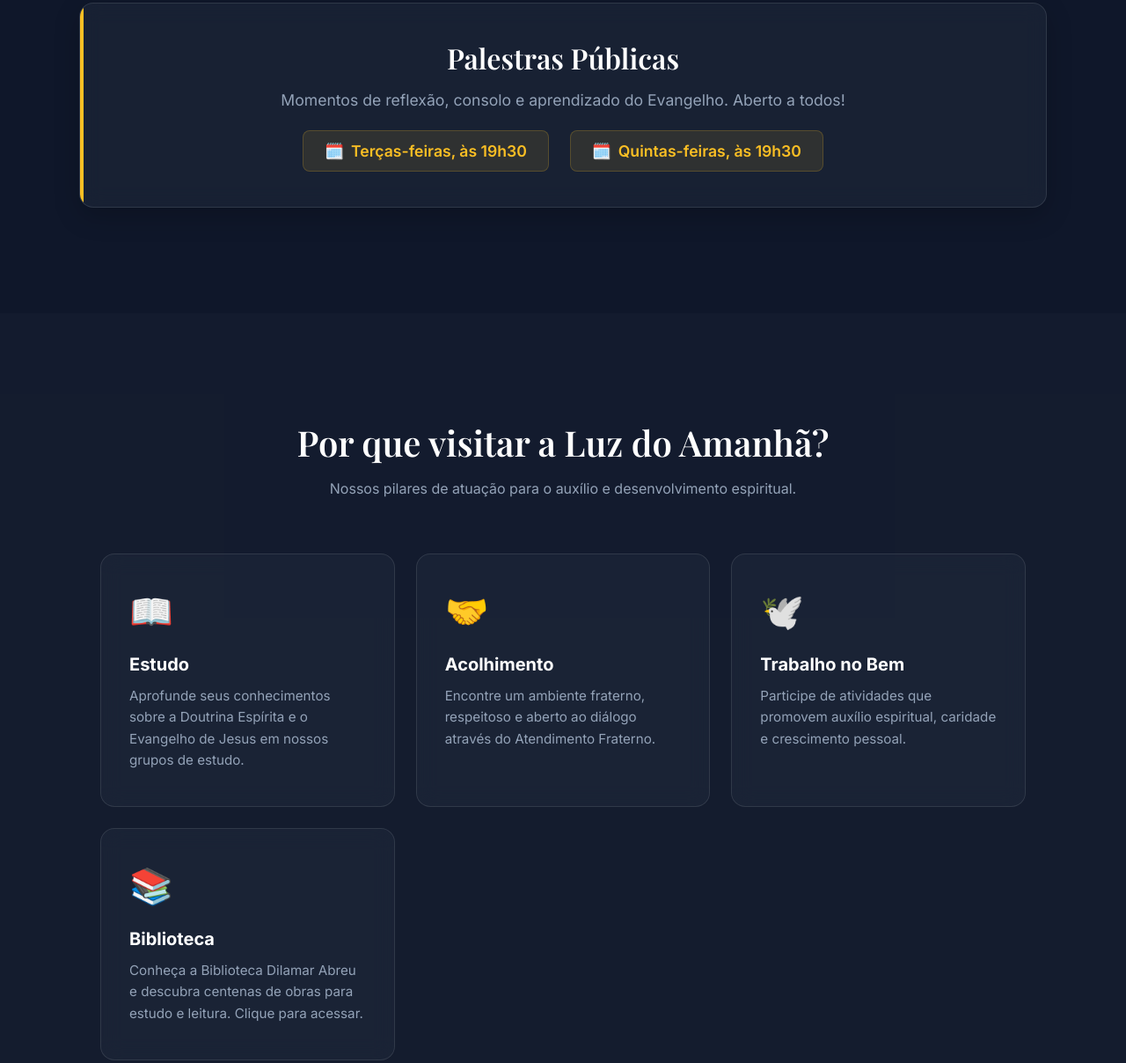
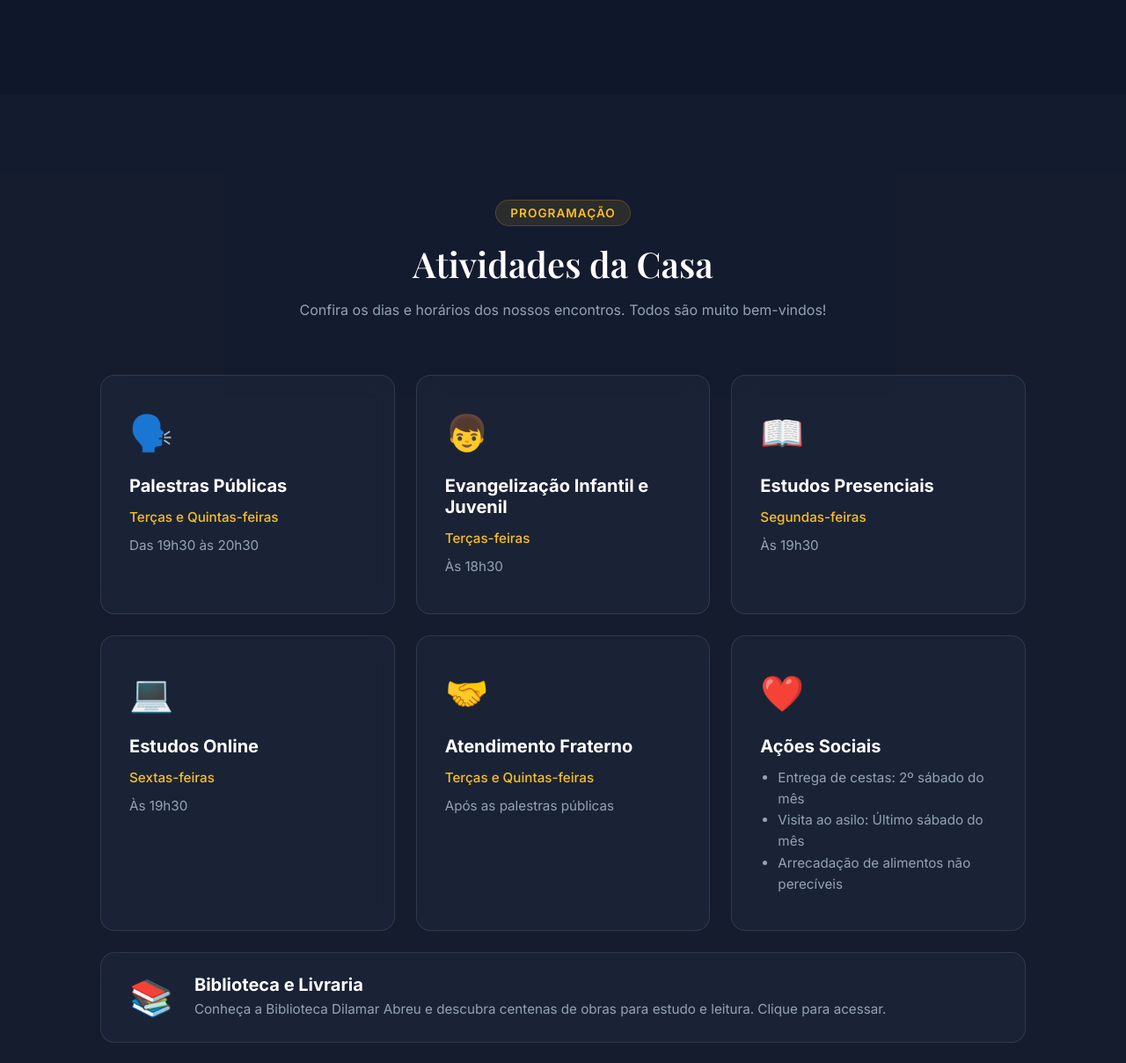
Before and after one commit to seluzdoamanha-code/comunidade-sela, a plain HTML site: page index.html in a window 1280 px wide. Shown: the part 1331-2539 px from the top of the page at 88% size. Drawn offline with nearby package versions, Linux system fonts and the light colour scheme; a web font is replaced by a local one.

Commit message:
Add files via upload

```diff
--- a/index.html
+++ b/index.html
@@ -362,6 +362,14 @@
             border-radius: 8px;
             border: 1px solid var(--border);
             margin-top: 8px;
+            display: block;
+            text-decoration: none;
+            transition: all 0.2s;
+        }
+        .address-box:hover {
+            background: rgba(255,255,255,0.1);
+            border-color: rgba(255,255,255,0.2);
+            transform: translateY(-2px);
         }
         .address-box p { margin-bottom: 0; color: white; font-weight: 500; }
 
@@ -424,49 +432,69 @@
                 <p>Nossa Casa oferece palestras públicas, estudos doutrinários, evangelização, atividades de irradiação espiritual, atendimento fraterno e projetos voltados ao desenvolvimento humano e espiritual.</p>
                 <p style="color: white; font-weight: 500; margin-top: 32px;">Sinta-se convidado a conhecer nossas atividades, participar de nossos encontros e caminhar conosco na construção de um futuro mais iluminado para todos.</p>
             </div>
-
-            <!-- Banner de Palestras -->
-            <div class="lectures-banner">
-                <h3>Palestras Públicas</h3>
-                <p>Momentos de reflexão, consolo e aprendizado do Evangelho. Aberto a todos!</p>
-                <div class="lecture-days">
-                    <div class="day-badge"><span>🗓️</span> Terças-feiras, às 19h30</div>
-                    <div class="day-badge"><span>🗓️</span> Quintas-feiras, às 19h30</div>
-                </div>
-            </div>
         </section>
 
         <!-- PILARES / SERVIÇOS -->
         <section id="atividades" class="section-padding" style="background: rgba(255,255,255,0.02);">
             <div class="container">
                 <div style="text-align: center; margin-bottom: 48px;">
-                    <h2 style="font-family: 'Playfair Display', serif; font-size: 2.5rem; margin-bottom: 16px; color: white;">Por que visitar a Luz do Amanhã?</h2>
-                    <p style="color: var(--text-muted); max-width: 600px; margin: 0 auto;">Nossos pilares de atuação para o auxílio e desenvolvimento espiritual.</p>
+                    <div class="badge" style="display: inline-block; margin-bottom: 16px;">Programação</div>
+                    <h2 style="font-family: 'Playfair Display', serif; font-size: 2.5rem; margin-bottom: 16px; color: white;">Atividades da Casa</h2>
+                    <p style="color: var(--text-muted); max-width: 600px; margin: 0 auto;">Confira os dias e horários dos nossos encontros. Todos são muito bem-vindos!</p>
                 </div>
 
                 <div class="grid-features">
                     <div class="feature-card">
+                        <span class="feature-icon">🗣️</span>
+                        <h3>Palestras Públicas</h3>
+                        <p style="color: var(--gold); font-weight: 500; margin-bottom: 8px;">Terças e Quintas-feiras</p>
+                        <p>Das 19h30 às 20h30</p>
+                    </div>
+
+                    <div class="feature-card">
+                        <span class="feature-icon">👦</span>
+                        <h3>Evangelização Infantil e Juvenil</h3>
+                        <p style="color: var(--gold); font-weight: 500; margin-bottom: 8px;">Terças-feiras</p>
+                        <p>Às 18h30</p>
+                    </div>
+
+                    <div class="feature-card">
                         <span class="feature-icon">📖</span>
-                        <h3>Estudo</h3>
-                        <p>Aprofunde seus conhecimentos sobre a Doutrina Espírita e o Evangelho de Jesus em nossos grupos de estudo.</p>
+                        <h3>Estudos Presenciais</h3>
+                        <p style="color: var(--gold); font-weight: 500; margin-bottom: 8px;">Segundas-feiras</p>
+                        <p>Às 19h30</p>
+                    </div>
+
+                    <div class="feature-card">
+                        <span class="feature-icon">💻</span>
+                        <h3>Estudos Online</h3>
+                        <p style="color: var(--gold); font-weight: 500; margin-bottom: 8px;">Sextas-feiras</p>
+                        <p>Às 19h30</p>
                     </div>
 
                     <div class="feature-card">
                         <span class="feature-icon">🤝</span>
-                        <h3>Acolhimento</h3>
-                        <p>Encontre um ambiente fraterno, respeitoso e aberto ao diálogo através do Atendimento Fraterno.</p>
+                        <h3>Atendimento Fraterno</h3>
+                        <p style="color: var(--gold); font-weight: 500; margin-bottom: 8px;">Terças e Quintas-feiras</p>
+                        <p>Após as palestras públicas</p>
                     </div>
 
                     <div class="feature-card">
-                        <span class="feature-icon">🕊️</span>
-                        <h3>Trabalho no Bem</h3>
-                        <p>Participe de atividades que promovem auxílio espiritual, caridade e crescimento pessoal.</p>
+                        <span class="feature-icon">❤️</span>
+                        <h3>Ações Sociais</h3>
+                        <ul style="color: var(--text-muted); padding-left: 20px; font-size: 0.95rem; line-height: 1.6; margin-top: 8px;">
+                            <li>Entrega de cestas: 2º sábado do mês</li>
+                            <li>Visita ao asilo: Último sábado do mês</li>
+                            <li>Arrecadação de alimentos não perecíveis</li>
+                        </ul>
                     </div>
 
-                    <a href="biblioteca/index.html" class="feature-card">
-                        <span class="feature-icon">📚</span>
-                        <h3>Biblioteca</h3>
-                        <p>Conheça a Biblioteca Dilamar Abreu e descubra centenas de obras para estudo e leitura. Clique para acessar.</p>
+                    <a href="biblioteca/index.html" class="feature-card" style="grid-column: 1 / -1; display: flex; align-items: center; gap: 24px; padding: 24px 32px;">
+                        <span class="feature-icon" style="margin-bottom: 0;">📚</span>
+                        <div>
+                            <h3 style="margin-bottom: 4px;">Biblioteca e Livraria</h3>
+                            <p>Conheça a Biblioteca Dilamar Abreu e descubra centenas de obras para estudo e leitura. Clique para acessar.</p>
+                        </div>
                     </a>
                 </div>
             </div>
@@ -501,19 +529,30 @@
                 <div class="footer-col">
                     <img src="logo_sela_color.png" alt="Logo" style="height: 64px; object-fit: contain; margin-bottom: 16px;">
                     <p style="max-width: 250px;">Promovendo o estudo e a divulgação da Doutrina Espírita.</p>
+                    <div style="margin-top: 16px; font-size: 0.9rem; color: var(--text-muted); background: rgba(255,255,255,0.03); padding: 12px; border-radius: 8px; border: 1px solid var(--border); display: inline-block;">
+                        <p style="margin-bottom: 6px; color: var(--text-muted);"><strong>CNPJ:</strong> 07.032.176/0001-74</p>
+                        <p style="margin-bottom: 0; color: var(--gold);"><strong style="color: var(--text-muted);">PIX (CNPJ):</strong> 07032176000174</p>
+                    </div>
                 </div>
                 <div class="footer-col">
-                    <h4>Links Rápidos</h4>
-                    <a href="#missao">Nossa Missão</a>
-                    <a href="biblioteca/index.html">Biblioteca</a>
-                    <a href="irradiacao/index.html">Irradiação Espiritual</a>
+                    <h4>Contato</h4>
+                    <a href="https://wa.me/5547992113498" target="_blank" title="Falar no WhatsApp" style="margin-bottom: 8px;">📱 (47) 99211-3498</a>
+                    <a href="mailto:luzdoamanhasc@gmail.com" style="margin-bottom: 8px;">✉️ luzdoamanhasc@gmail.com</a>
+                    <a href="mailto:seluzdoamanha@outlook.com" style="margin-bottom: 8px;">✉️ seluzdoamanha@outlook.com</a>
+                    <div style="display: flex; gap: 12px; margin-top: 16px; margin-bottom: 8px;">
+                        <a href="https://instagram.com/luzdoamanhasc" target="_blank" title="Instagram" style="font-size: 1.5rem; display: inline;">📷</a>
+                        <a href="https://facebook.com/luzdoamanhasc" target="_blank" title="Facebook" style="font-size: 1.5rem; display: inline;">📘</a>
+                        <a href="https://youtube.com/@luzdoamanhasc" target="_blank" title="YouTube" style="font-size: 1.5rem; display: inline;">▶️</a>
+                    </div>
+                    <p style="font-size: 0.85rem; color: var(--text-muted);">@luzdoamanhasc</p>
                 </div>
                 <div class="footer-col">
                     <h4>Nossa Casa</h4>
-                    <p>Fique atento à nossa programação semanal e venha nos visitar.</p>
-                    <div class="address-box">
+                    <p>Fique atento à nossa programação e venha nos visitar.</p>
+                    <a href="https://www.google.com/maps/search/?api=1&query=Sociedade+Espírita+Luz+do+Amanhã+Itapema+SC" target="_blank" class="address-box">
                         <p>📍 Rua 706, 1243 - Várzea<br>CEP 88220-000<br>Itapema / SC</p>
-                    </div>
+                        <p style="color: var(--primary); font-size: 0.85rem; margin-top: 16px; font-weight: 600;">🗺️ Abrir no Google Maps</p>
+                    </a>
                 </div>
             </div>
             <div class="footer-bottom">
```
